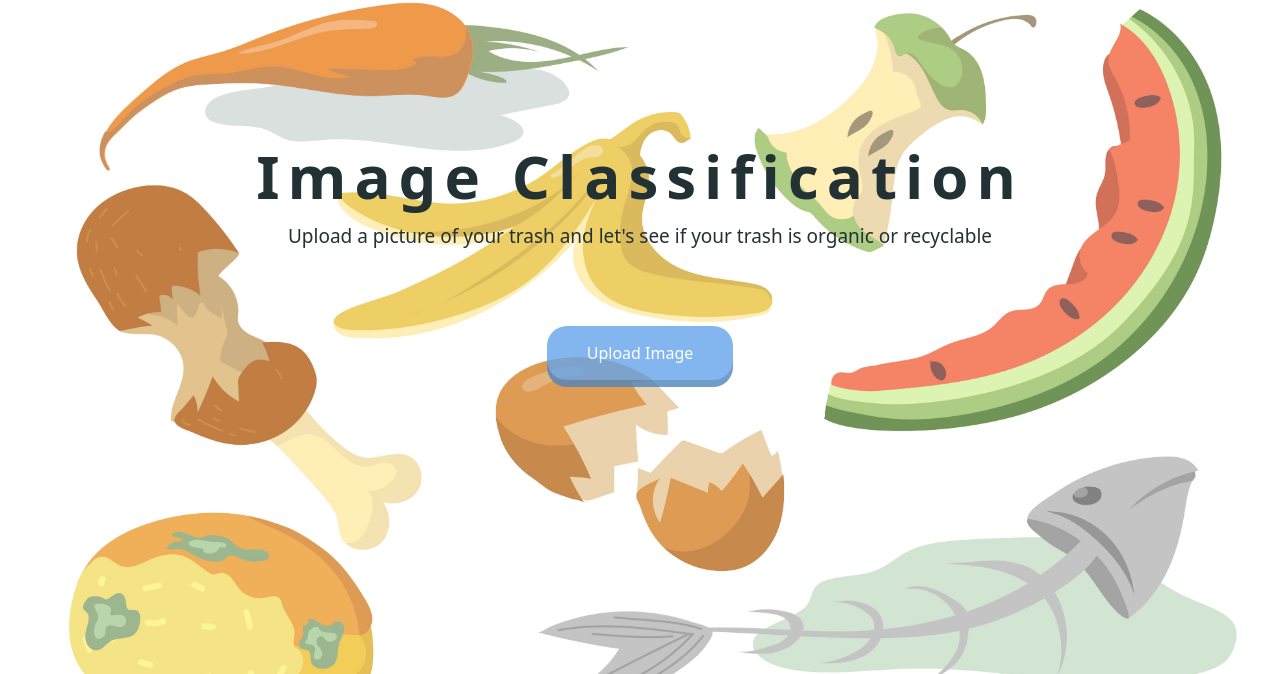
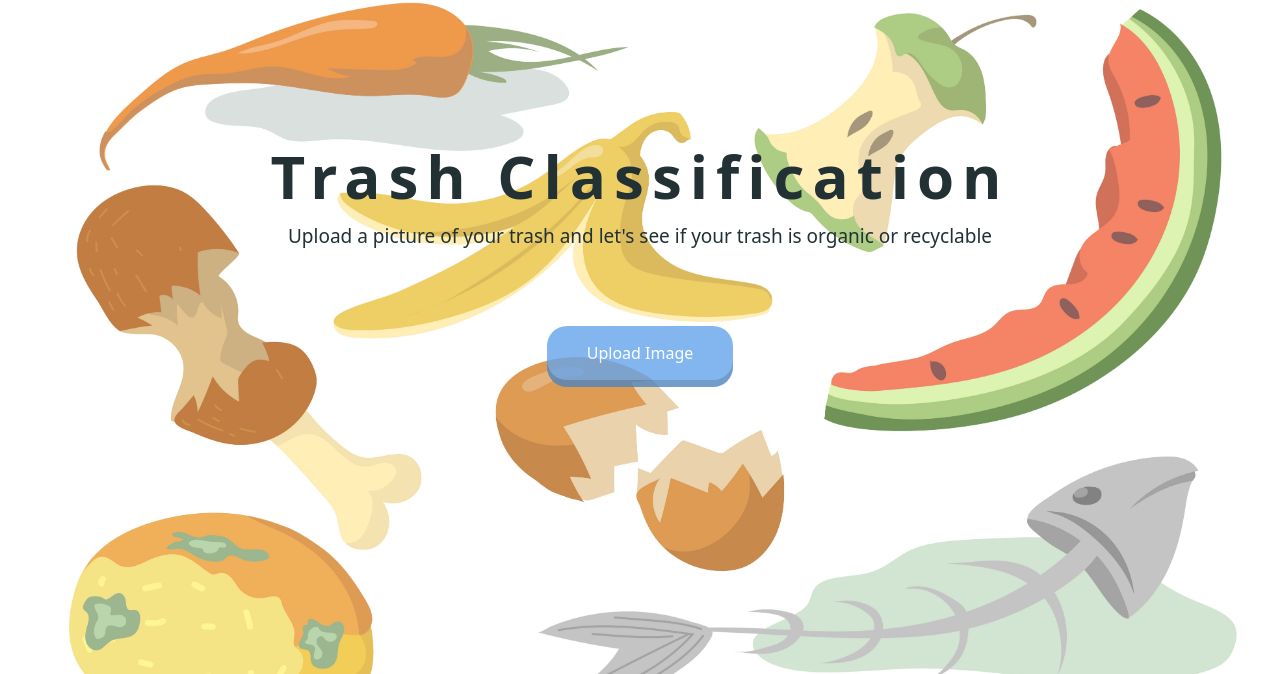
Before and after one commit to lukymulana/image-classification-with-flask, a Flask app: page / in a window 1280 px wide. Shown: the top 674 px of the page. Run offline with Flask 2, Linux system fonts and the light colour scheme; some libraries are stand-ins or nearby versions.

Commit message:
update index.html
Change title, heading (Image Clasification -> Trash Classification) and delete footer

```diff
--- a/templates/index.html
+++ b/templates/index.html
@@ -3,7 +3,7 @@
   <head>
     <meta charset="utf-8">
     <meta name="viewport" content="width=device-width, initial-scale=1.0">
-    <title>Image Clasification</title>
+    <title>Trash Classification</title>
     <link rel="stylesheet" href="{{ url_for('static', filename= 'css/stylesheet.css') }}">
     <link rel="stylesheet" href="{{ url_for('static', filename= 'css/responsive.css') }}">
     <link rel="stylesheet" href="{{ url_for('static', filename= 'css/awesome.min.css') }}">
@@ -12,7 +12,7 @@
   <body>
       <div class="top-wrapper1" id="home">
         <div class="container">
-          <h1>Image Classification</h1>
+          <h1>Trash Classification</h1>
           <p>Upload a picture of your trash and let's see if your trash is organic or recyclable</p>
           <div class="tombol-wrapper">
             <a href="#" data-toggle="modal" data-target="#exampleModalCenter"><span class="tombol message">Upload Image</span></a>
@@ -41,29 +41,6 @@
           </div>
         </div>
       </div>
-    <!-- <footer>
-        <div class="footer-logo">
-          <a href="index.html"><img src="{{ url_for('static', filename= 'images/logo.png') }}"></a>
-        </div>
-        <div class="list">
-          <div class="footer-list">
-            <h3>FOLLOW US</h3>
-            <ul>
-              <li>Instagram</li>
-              <li>Twitter</li>
-              <li>Facebook</li>
-            </ul>
-          </div>
-          <div class="footer-list">
-            <h3>SUPPORT</h3>
-            <ul>
-              <li>About GetLoc</li>
-              <li>Terms</li>
-              <li>Privacy Policy</li>
-            </ul>
-          </div>
-        </div>
-    </footer> -->
     <script src="https://code.jquery.com/jquery-3.2.1.slim.min.js" integrity="sha384-KJ3o2DKtIkvYIK3UENzmM7KCkRr/rE9/Qpg6aAZGJwFDMVNA/GpGFF93hXpG5KkN" crossorigin="anonymous"></script>
     <script src="https://cdnjs.cloudflare.com/ajax/libs/popper.js/1.12.9/umd/popper.min.js" integrity="sha384-ApNbgh9B+Y1QKtv3Rn7W3mgPxhU9K/ScQsAP7hUibX39j7fakFPskvXusvfa0b4Q" crossorigin="anonymous"></script>
     <script src="https://maxcdn.bootstrapcdn.com/bootstrap/4.0.0/js/bootstrap.min.js" integrity="sha384-JZR6Spejh4U02d8jOt6vLEHfe/JQGiRRSQQxSfFWpi1MquVdAyjUar5+76PVCmYl" crossorigin="anonymous"></script>
```
